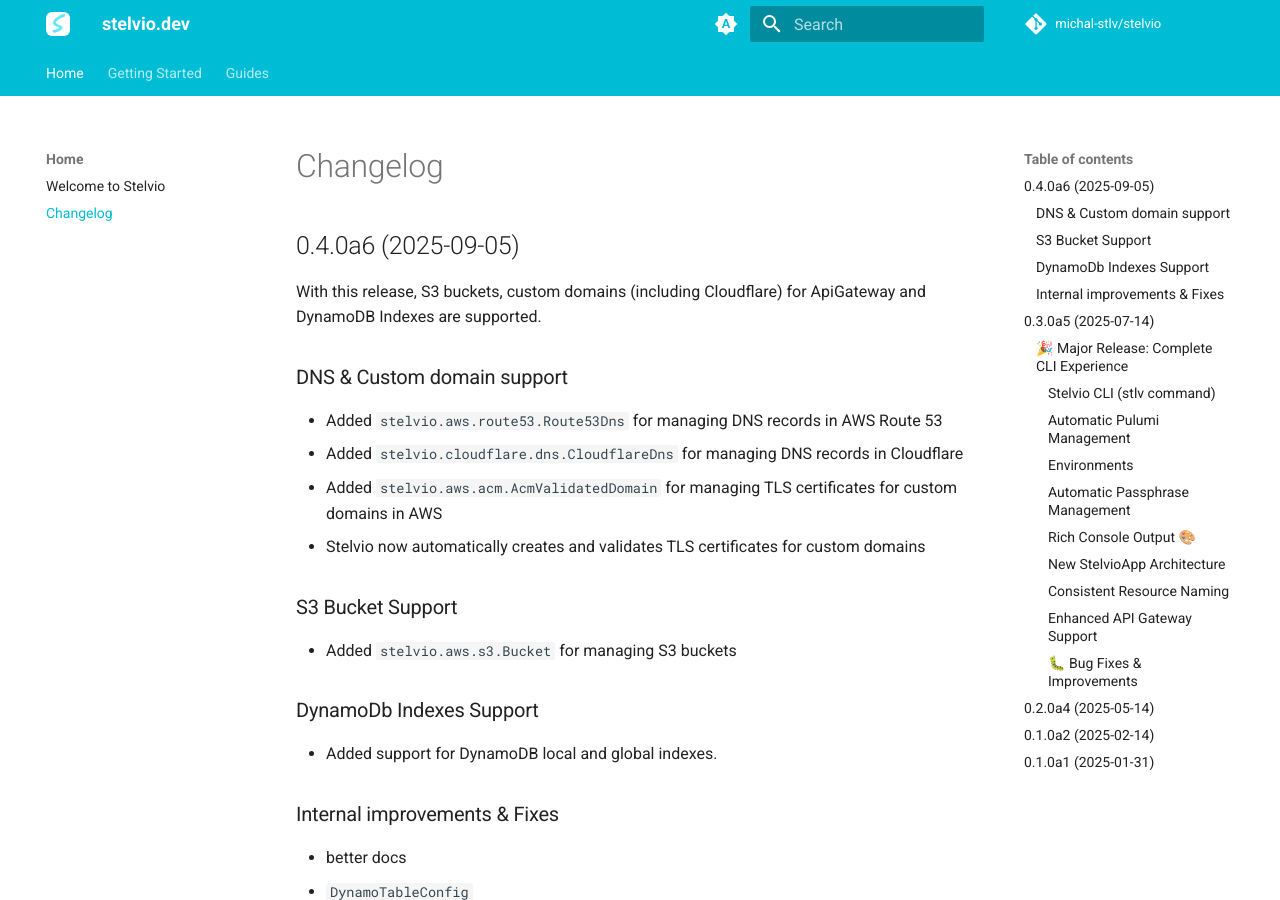
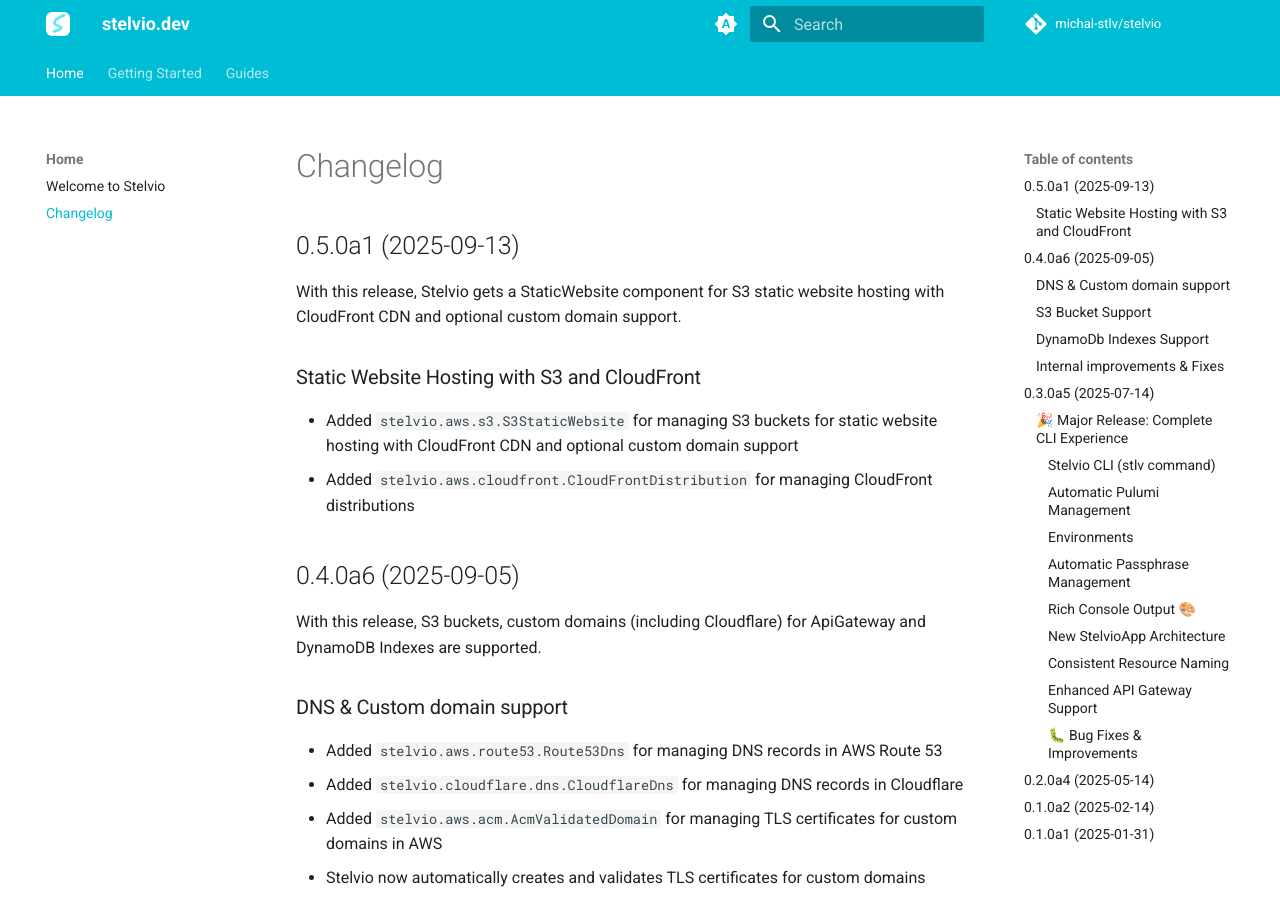
Before and after one commit to stelviodev/stelvio, an MkDocs documentation site: the page built from docs/changelog.md, in a window 1280 px wide and 900 px high. Built offline with MkDocs 1.6.1 and Material for MkDocs 9.7.7, drawn with Linux system fonts in a browser that asks for light colours; comment, search, counter and statistics services are not loaded.

Commit message:
Update changelog

```diff
--- a/docs/changelog.md
+++ b/docs/changelog.md
@@ -1,4 +1,13 @@
 # Changelog
+
+## 0.5.0a1 (2025-09-13)
+
+With this release, Stelvio gets a StaticWebsite component for S3 static website hosting with CloudFront CDN and optional custom domain support.
+
+### Static Website Hosting with S3 and CloudFront
+- Added `stelvio.aws.s3.S3StaticWebsite` for managing S3 buckets for static website hosting with CloudFront CDN and optional custom domain support
+- Added `stelvio.aws.cloudfront.CloudFrontDistribution` for managing CloudFront distributions
+
 
 ## 0.4.0a6 (2025-09-05)
 
```
